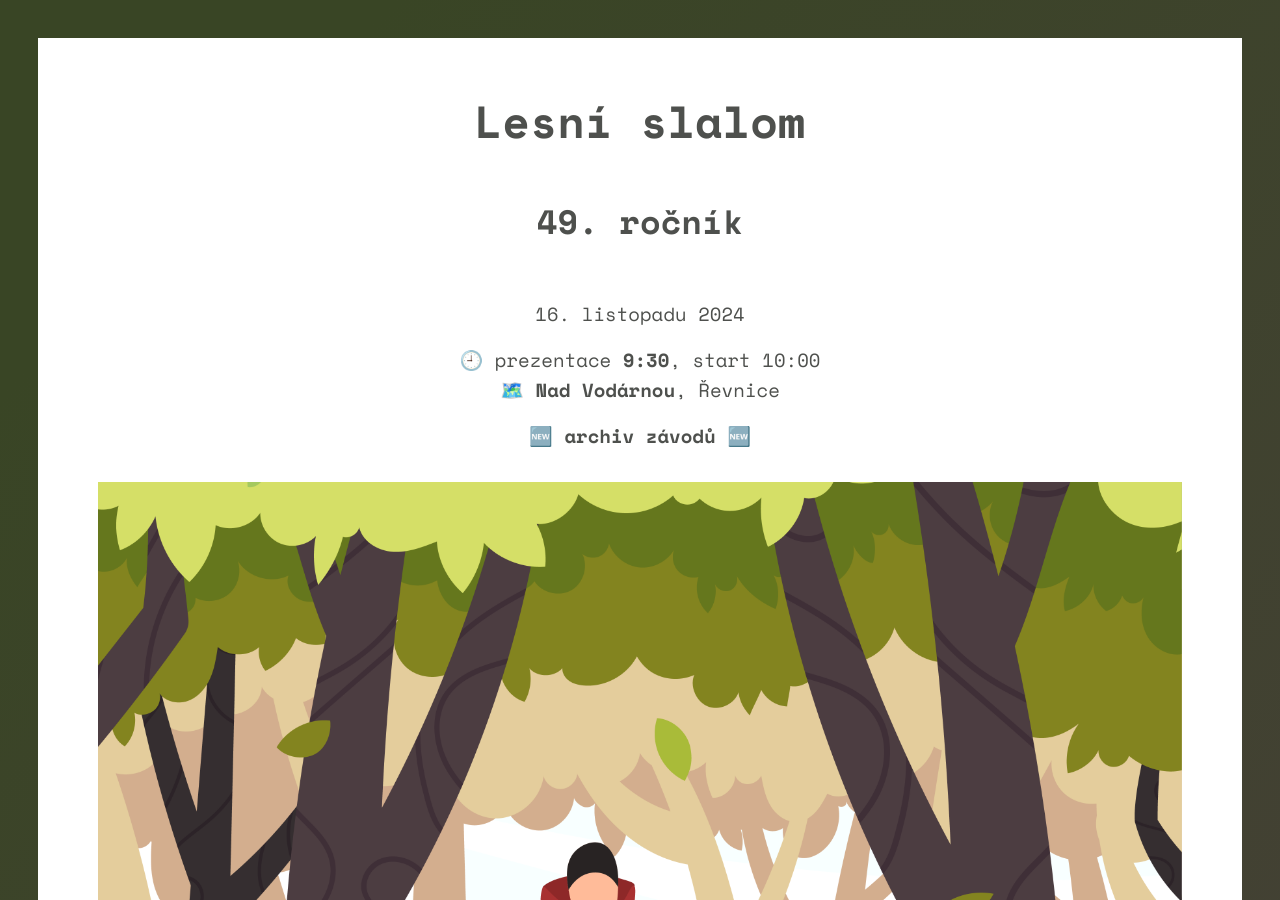
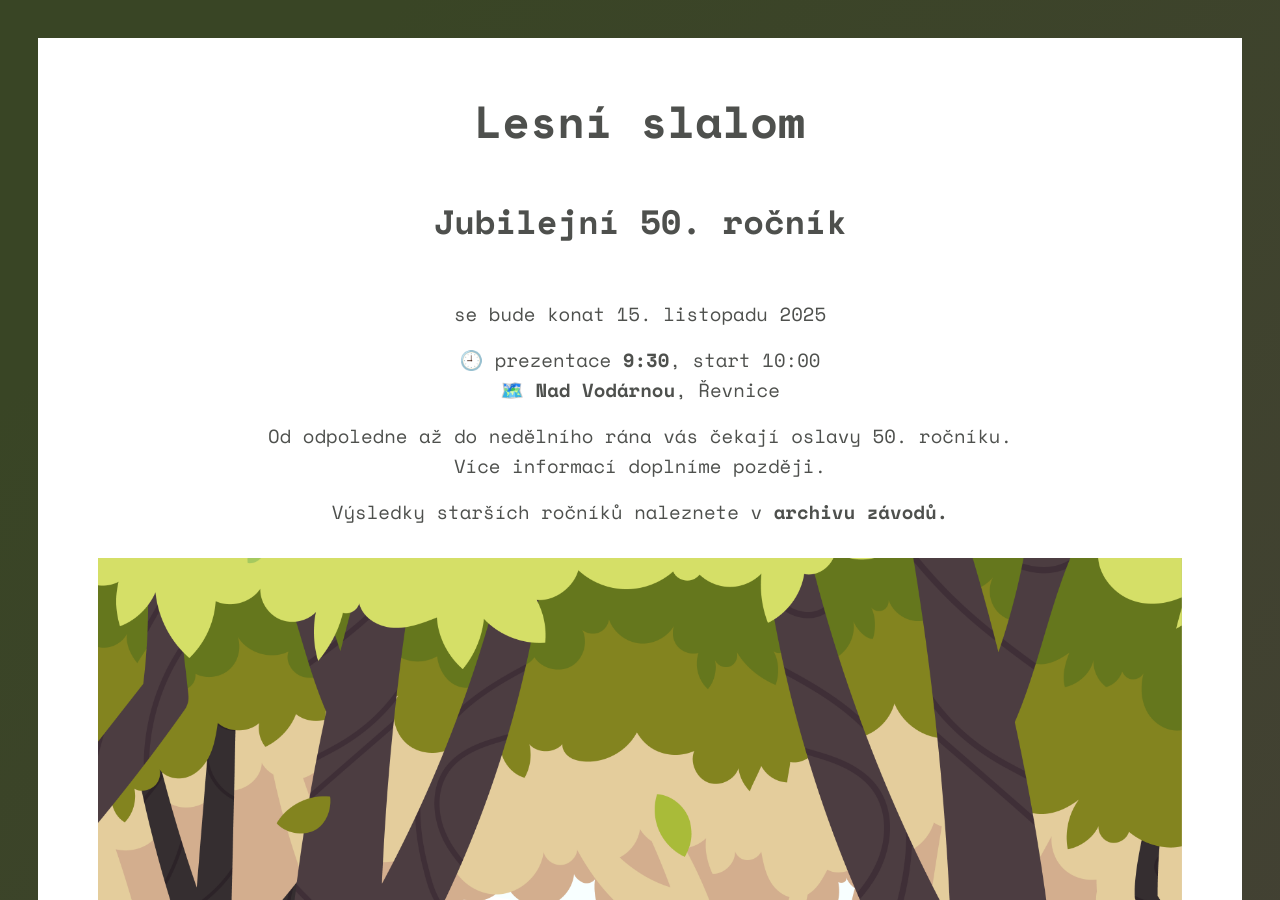
Before and after one commit to me2d09/slalom, a Jekyll site: the page built from index.md, in a window 1280 px wide and 900 px high. Built offline with Jekyll 4.4.1, drawn with Linux system fonts in a browser that asks for light colours.

Commit message:
Výsledky 2024 a ročník 2025

```diff
--- a/_layouts/race.html
+++ b/_layouts/race.html
@@ -5,13 +5,25 @@ layout: default
 <header class="align--center pt3 pb1">
     <div class="container">
         <h1 class="mb3 reveal-on-scroll is-revealing">Lesní slalom</h1>
-        <h2 class="mb3 reveal-on-scroll is-revealing">{{ page.rocnik }}. ročník</h2>
-        <p class="mb1">{% if page.future != true %}se konal {% endif %}{{ page.datum }}</p>
+        <h2 class="mb3 reveal-on-scroll is-revealing">{% if page.rocnik == 50 %}Jubilejní {% endif %}{{ page.rocnik }}. ročník</h2>
+        <p class="mb1">{% if page.future != true %}se konal {% else %}se bude konat {% endif %}{{ page.datum }}</p>
         {% if page.future %}<p>🕘 prezentace <b>9:30</b>, start 10:00</p>
         <p><a href="https://en.mapy.cz/s/hetelupuda">🗺️ Nad <b>Vodárnou</b></a>, Řevnice</p>
+        {% if page.rocnik == 50 %}
+        <p class="mt1">Od odpoledne až do nedělního rána vás čekají oslavy 50. ročníku.<br>Více informací doplníme později.</p>
+        {% endif %}
         {% else %}
-        {% if page.winner %}<p class="mt1">Absolutním vítězem se stal {{ page.winner }} s časem {{ page.wintime }}s.
-            {% if page.fwinner %}<br>Absolutní vítězkou se s časem {{ page.fwintime }}s stala {{page.fwinner}}.{% endif %}</p>{% endif %}
+        {% if page.winner %}
+          {% if page.fwinner %}
+            <p class="mt1">Absolutním vítězem se stal {{ page.winner }} s časem {{ page.wintime }}s.
+            <br>Nejrychlejší závodnicí byla {{page.fwinner}} s časem {{ page.fwintime }}s.</p>
+          {% elsif page.mwinner %}
+            <p class="mt1">Absolutním vítězem se stala {{ page.winner }} s časem {{ page.wintime }}s.
+            <br>Nejrychlejší mužský čas {{ page.mwintime }}s zaběhl {{page.mwinner}}.</p>
+          {% else %}
+            <p class="mt1">Absolutním vítězem se stal {{ page.winner }} s časem {{ page.wintime }}s.</p>
+          {% endif %}
+        {% endif %}
         <p class="mb1 mt1">
             {% if page.letakpdf %}<a href="/assets/{{ page.letakpdf  }}">Leták</a>{% endif %}
             {% if page.resultspdf %}<a href="/assets/{{ page.resultspdf  }}">Výsledky</a>{% elsif page.results %}<a href="#results">Výsledky</a>{% endif %}
@@ -19,7 +31,7 @@ layout: default
             {% if page.fotky %}<a href="#fotky">Fotky</a>{% endif %}
         </p>
         {% endif %}
-        <p class="mt1"><a href="/archiv">🆕 archiv závodů 🆕</a></p>
+        <p class="mt1">Výsledky starších ročníků naleznete v <a href="/archiv">archivu závodů.</a></p>
     </div>
 </header>
 <!-- Body -->
--- a/index.md
+++ b/index.md
@@ -1,9 +1,9 @@
 ---
 layout: race
-year: 2024
+year: 2025
 future: true
-rocnik: 49
-datum: "16. listopadu 2024"
+rocnik: 50
+datum: "15. listopadu 2025"
 fblink: https://www.facebook.com/events/1052335842865354/
 winner:
 wintime:
```
Also changed, not shown: _data/r2024.yml (added, +139 -0 lines), _races/2024.md (added, +18 -0 lines).
